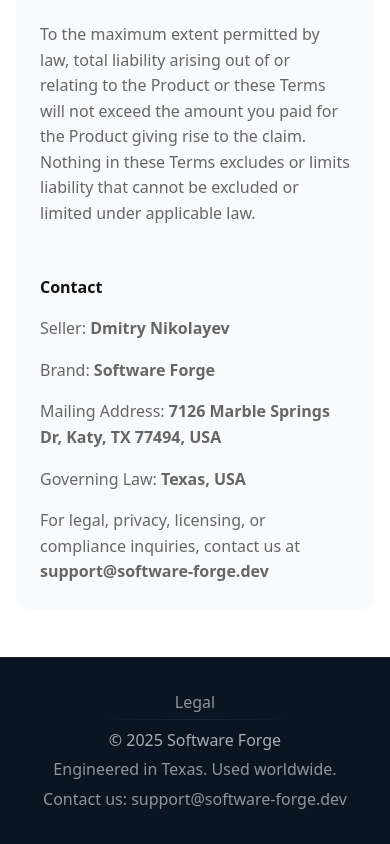
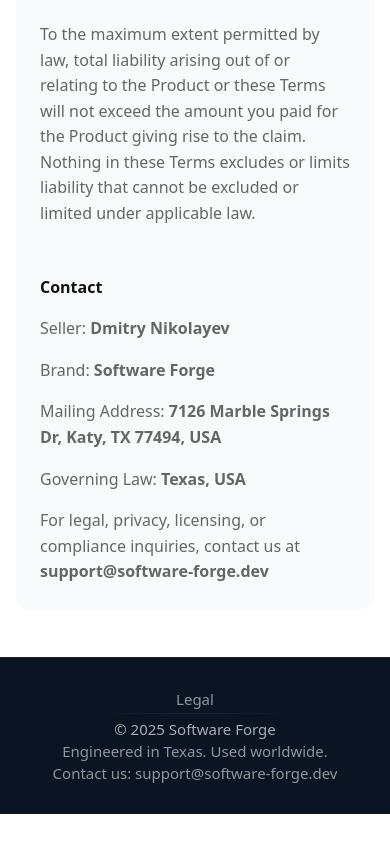
Before and after one commit to Grammeri/nextjs-landing, a Next.js app: page /legal in a window 390 px wide. Shown: the part 5219-6063 px from the top of the page. After the commit the page ends 6033 px from the top, so only its background shows below. Built offline with nearby package versions, Linux system fonts and the light colour scheme.

Commit message:
style: refine footer spacing and tablet layout

```diff
--- a/src/app/globals.css
+++ b/src/app/globals.css
@@ -377,6 +377,10 @@
   --footer-column-gap: clamp(24px, 4vw, 96px);
   --footer-row-gap: var(--spacing-xxs);
   --footer-legal-link-gap: var(--spacing-xs);
+  --footer-font-size: 18px;
+  --footer-font-size-mobile: 15px;
+  --footer-line-height: 1.45;
+  --footer-line-height-mobile: 1.3;
 
   /* Surface / Card */
   --surface-card-bg: var(--color-surface-system);
--- a/src/components/footer/Footer.module.css
+++ b/src/components/footer/Footer.module.css
@@ -13,6 +13,8 @@
   align-items: start;
   column-gap: var(--footer-column-gap);
   row-gap: var(--spacing-lg);
+  font-size: var(--footer-font-size);
+  line-height: var(--footer-line-height);
 }
 
 .center {
@@ -51,7 +53,6 @@
 }
 
 .legalLink {
-  font-size: 18px;
   color: var(--color-on-image-footer-muted);
   transition:
     color var(--motion-duration-fast) var(--motion-easing-standard),
@@ -63,28 +64,27 @@
 }
 
 .copyright {
-  font-size: 18px;
   color: var(--color-on-image-footer);
 }
 
 .origin {
-  font-size: 18px;
   color: var(--color-on-image-footer-muted);
 }
 
 .contact {
-  font-size: 18px;
   color: var(--color-on-image-footer-muted);
 }
 
-@media (max-width: 900px) {
+@media (max-width: 1024px) {
   .inner {
-    column-gap: var(--spacing-xl);
+    column-gap: var(--spacing-md);
     row-gap: var(--spacing-md);
+    grid-template-columns: 1fr auto 1fr;
   }
 
   .right {
-    padding-left: var(--spacing-md);
+    justify-self: start;
+    padding-left: var(--spacing-4xl);
   }
 }
 
@@ -93,10 +93,12 @@
     display: flex;
     flex-direction: column;
     align-items: center;
-    gap: var(--spacing-sm);
+    gap: 6px;
     text-align: center;
     padding-top: var(--spacing-xl);
     padding-bottom: var(--spacing-xl);
+    font-size: var(--footer-font-size-mobile);
+    line-height: 1.2;
   }
 
   .right {
@@ -106,14 +108,14 @@
     justify-content: center;
     width: 100%;
     padding-left: 0;
-    padding-bottom: var(--spacing-xs);
+    padding-bottom: 6px;
     margin-bottom: 0;
   }
 
   .center {
     order: 0;
     grid-column: auto;
-    row-gap: var(--spacing-xs);
+    row-gap: 4px;
   }
 
   .right::before {
@@ -137,6 +139,5 @@
   .origin,
   .contact {
     text-align: center;
-    font-size: 16px;
   }
 }
```
